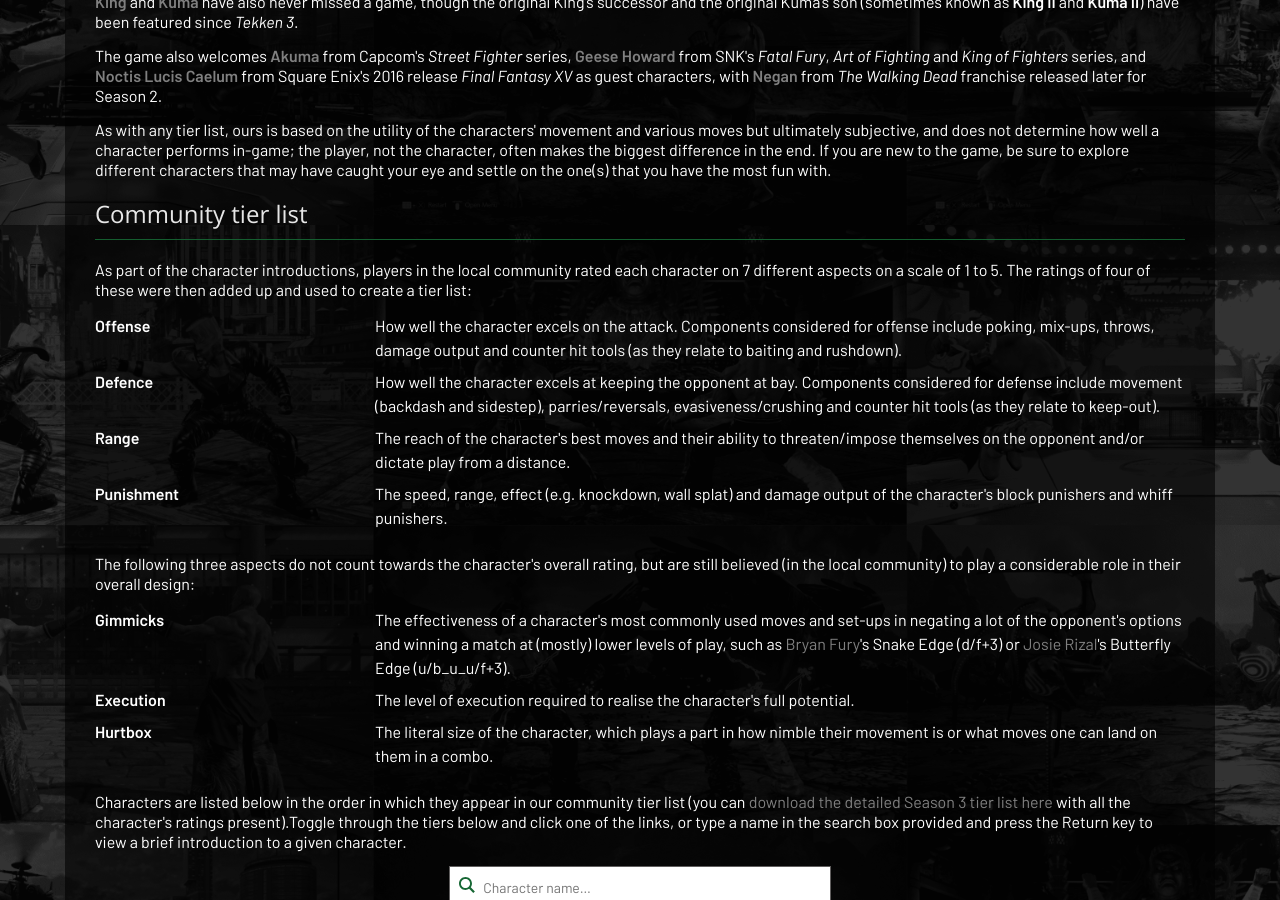
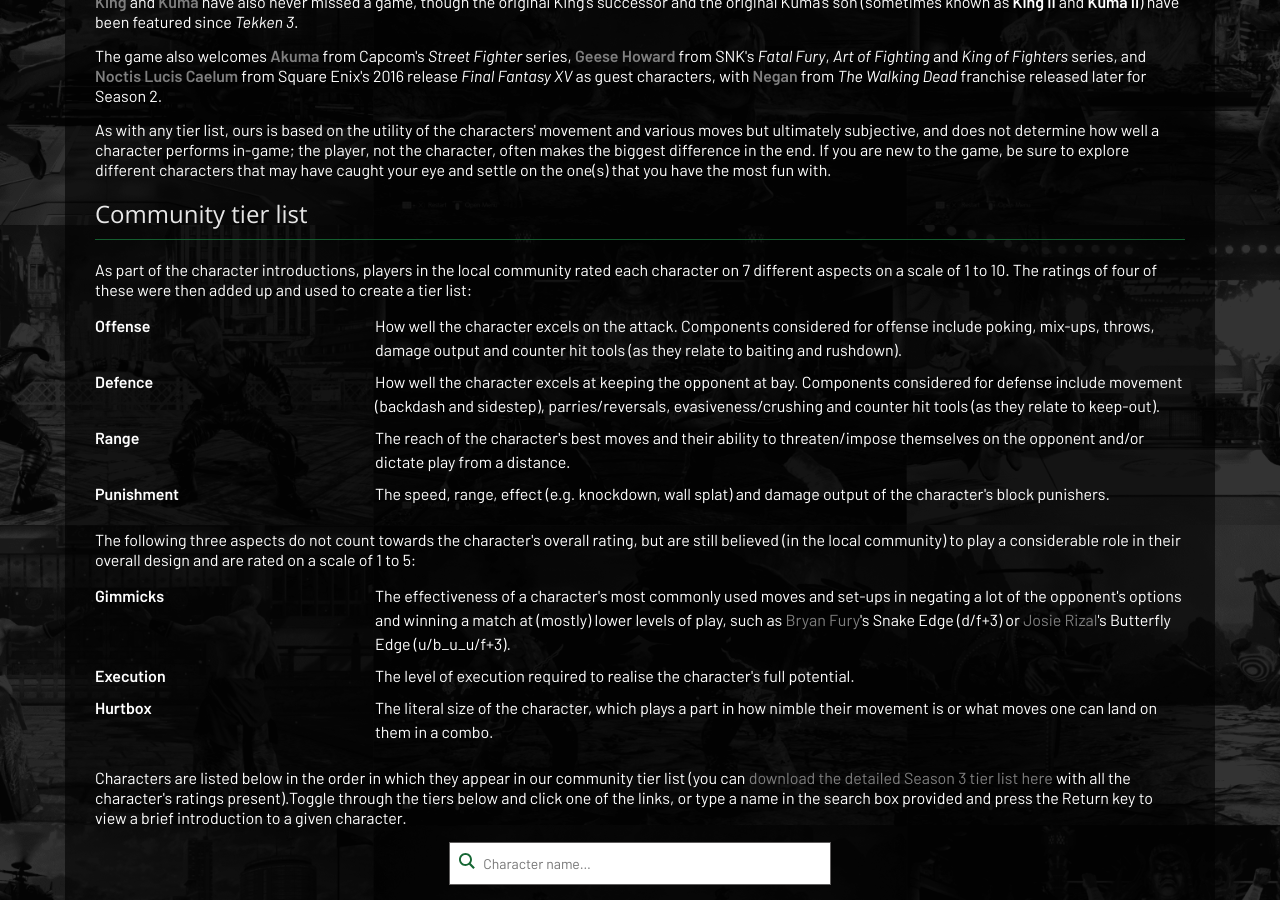
Before and after one commit to TEKKEN-254/client, a Jekyll site: the page built from guides/characters.html, in a window 1280 px wide and 900 px high, scrolled down 375 px. Built offline with Jekyll 4.4.1, drawn with Linux system fonts in a browser that asks for light colours.

Commit message:
Updating definitions

```diff
--- a/guides/characters.html
+++ b/guides/characters.html
@@ -20,7 +20,7 @@
 </section>
 <section>
     <h2 class="page-title">Community tier list</h2>
-    <p>As part of the character introductions, players in the local community rated each character on 7 different aspects on a scale of 1 to 5. The ratings of four of these were then added up and used to create a tier list:</p>
+    <p>As part of the character introductions, players in the local community rated each character on 7 different aspects on a scale of 1 to 10. The ratings of four of these were then added up and used to create a tier list:</p>
     <dl class="row glossary">
         <dt class="col-12 col-lg-3">Offense</dt>
         <dd class="col-12 col-lg-9">How well the character excels on the attack. Components considered for offense include poking, mix-ups, throws, damage output and counter hit tools (as they relate to baiting and rushdown).</dd>
@@ -32,9 +32,9 @@
         <dd class="col-12 col-lg-9">The reach of the character's best moves and their ability to threaten/impose themselves on the opponent and/or dictate play from a distance.</dd>
 
         <dt class="col-12 col-lg-3">Punishment</dt>
-        <dd class="col-12 col-lg-9">The speed, range, effect (e.g. knockdown, wall splat) and damage output of the character's block punishers and whiff punishers.</dd>
+        <dd class="col-12 col-lg-9">The speed, range, effect (e.g. knockdown, wall splat) and damage output of the character's block punishers.</dd>
     </dl>
-    <p>The following three aspects do not count towards the character's overall rating, but are still believed (in the local community) to play a considerable role in their overall design:</p>
+    <p>The following three aspects do not count towards the character's overall rating, but are still believed (in the local community) to play a considerable role in their overall design and are rated on a scale of 1 to 5:</p>
     <dl class="row glossary">
         <dt class="col-12 col-lg-3">Gimmicks</dt>
         <dd class="col-12 col-lg-9">The effectiveness of a character's most commonly used moves and set-ups in negating a lot of the opponent's options and winning a match at (mostly) lower levels of play, such as <a target="blank" href="./character.html?view=bryan">Bryan Fury</a>'s
```
